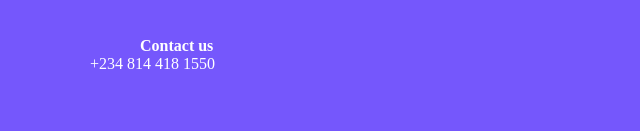
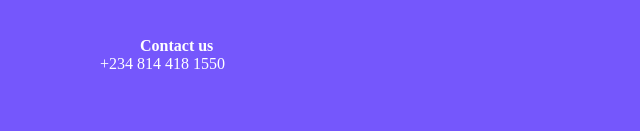
Before and after one commit to hemdeetech/ttas, a plain HTML site: page index.html in a window 1280 px wide. Shown: the part 4096-4227 px from the top of the page, 0-640 px from the left. Drawn offline with nearby package versions, Linux system fonts and the light colour scheme.

Commit message:
Update style.css

```diff
--- a/style.css
+++ b/style.css
@@ -362,7 +362,7 @@ i{
   color: #fff;
   font-size: 1em;
   font-weight: 300;
-  margin: 30px 90px;
+  margin: 30px 100px;
 }
 .copy{
   color: #fff;
```
